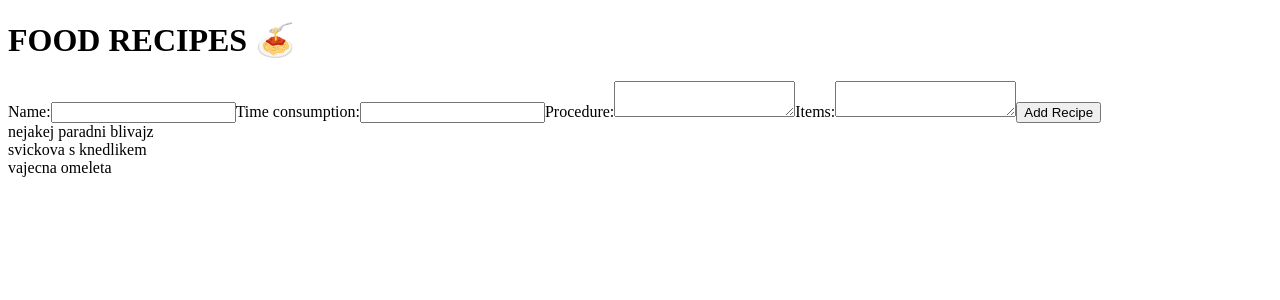
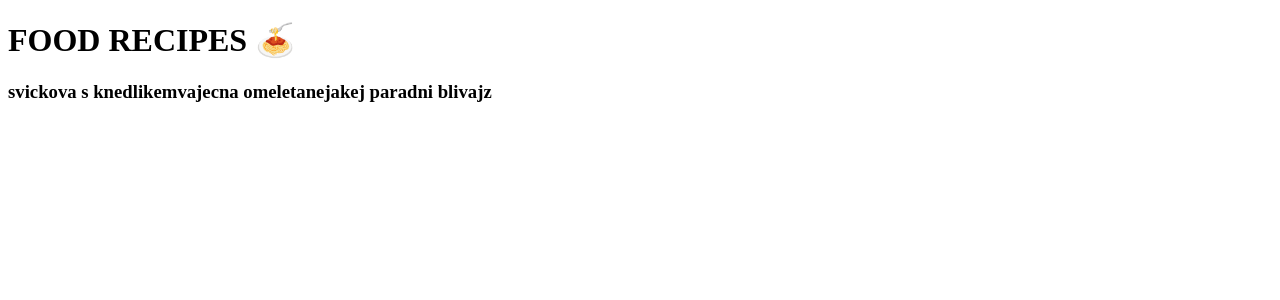
Before and after one commit to MOONYROS/js-react-cookbook, a React (Vite) app: page / in a window 1280 px wide. Shown: the top 300 px of the page. Built offline with nearby package versions, Linux system fonts and the light colour scheme.

Commit message:
passing a prop

```diff
--- a/src/App.jsx
+++ b/src/App.jsx
@@ -3,14 +3,22 @@ import { useState } from "react";
 import RecipeEdit from "./components/RecipeEdit";
 import RecipeList from "./components/RecipeList";
 
+import TestComponent from "./components/TestComponent";
+
 export default function App() {
     const [recipes, setRecipes] = useState(SORTED_SAMPLES);
+    const recipesArr = [
+        "svickova s knedlikem",
+        "vajecna omeleta",
+        "nejakej paradni blivajz",
+    ];
 
     return (
         <>
             <h1>FOOD RECIPES 🍝</h1>
-            <RecipeEdit />
-            <RecipeList recipes={recipes} />
+            <TestComponent recipeNames={recipesArr} />
+            {/* <RecipeEdit onRecipeCreate={handleSubmit} />
+            <RecipeList recipes={recipes} /> */}
         </>
     );
 }
--- /dev/null
+++ b/src/components/TestComponent.jsx
@@ -0,0 +1,5 @@
+import React from "react";
+
+export default function TestComponent({ recipeNames }) {
+    return <h3>{recipeNames}</h3>;
+}
```
